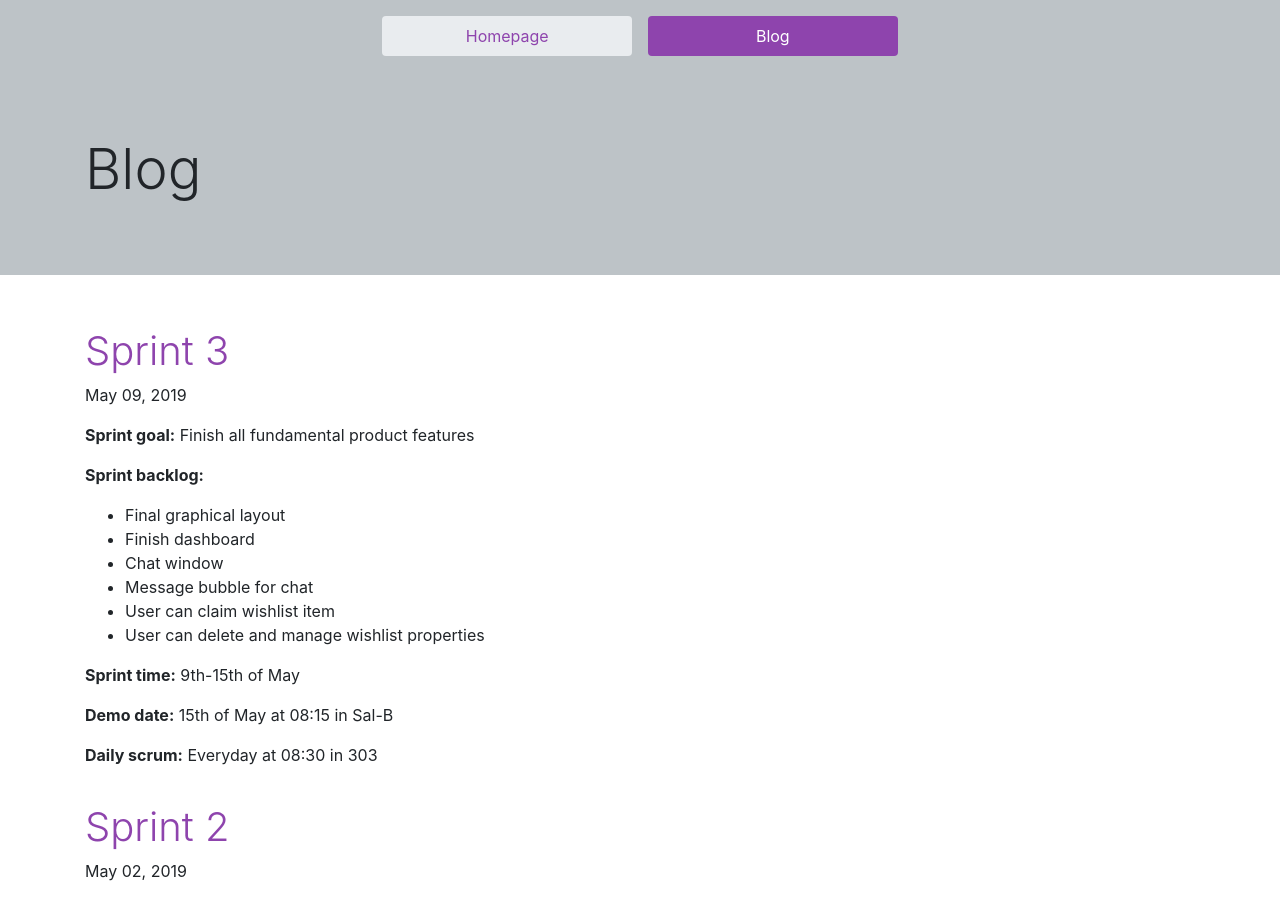
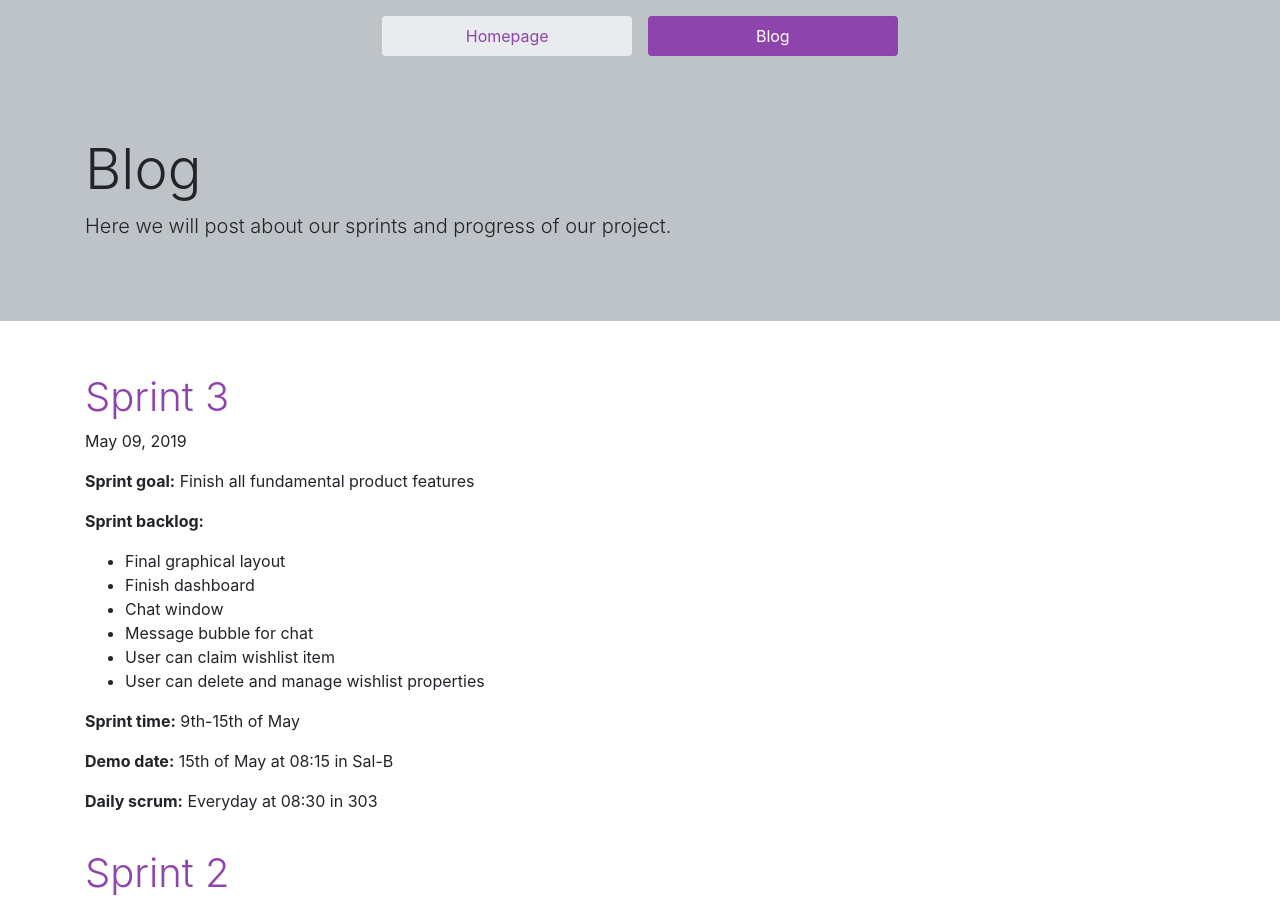
Before and after one commit to StelFoog/wishlist-webpage, a Jekyll site: the page built from blog/index.html, in a window 1280 px wide and 900 px high. Built offline with Jekyll 4.4.1, drawn with Linux system fonts in a browser that asks for light colours; the list of posts is cut into pages by our own code.

Commit message:
Added blog description

```diff
--- a/blog/index.html
+++ b/blog/index.html
@@ -5,6 +5,7 @@ title: Blog
 <div class="jumbotron jumbotron-fluid bg-secondary">
   <div class="container">
     <h1 class="display-4">{{ page.title }}</h1>
+    <p class="lead">Here we will post about our sprints and progress of our project.</p>
   </div>
 </div>
 
```
